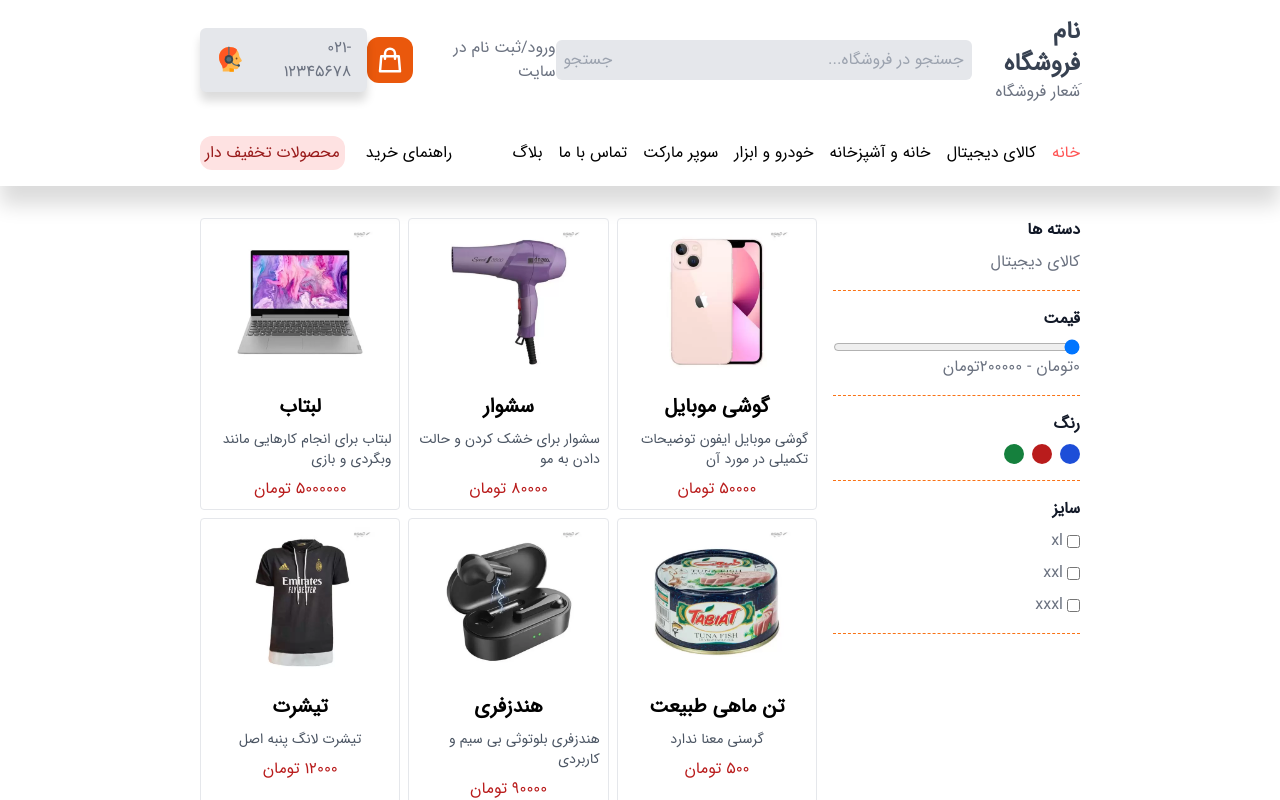
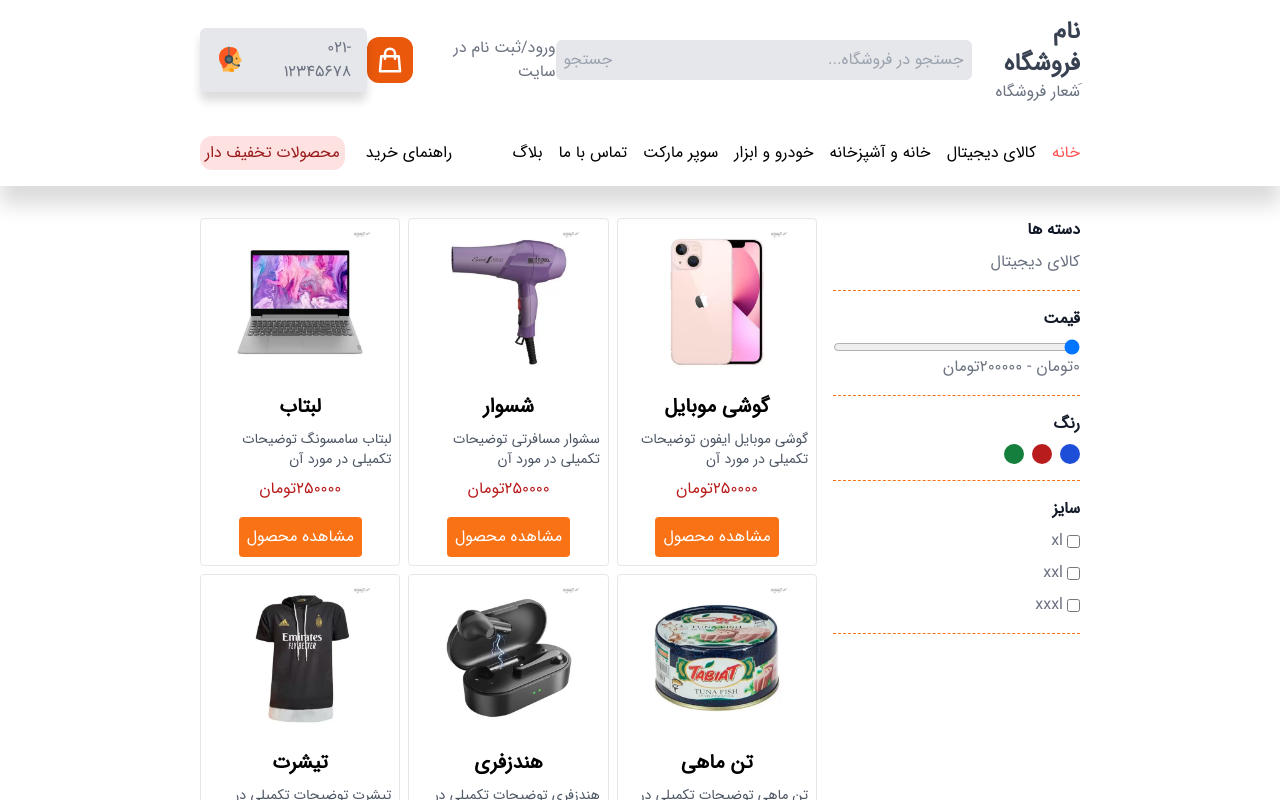
Before and after one commit to Niloofar-Palvaneh/shopWeb, a Next.js app: page /products in a window 1280 px wide. Shown: the top 800 px of the page. Built offline with nearby package versions, Linux system fonts and the light colour scheme.

Commit message:
create single product page

```diff
--- /dev/null
+++ b/src/pages/products/[id].js
@@ -0,0 +1,82 @@
+import { useRouter } from "next/router"
+import Image from "next/image";
+import { useEffect, useState } from "react";
+
+export default function SingleProduct() {
+    const [productDetails, setProductDetails] = useState({})
+    const productsArry = [
+        {
+            id: 1,
+            name: "گوشی موبایل ",
+            des: "گوشی موبایل ایفون توضیحات تکمیلی در مورد آن",
+            price: "250000",
+            img: "/imgs/goshi.webp"
+        },
+        {
+            id: 2,
+            name: "شسوار",
+            des: "سشوار  مسافرتی توضیحات تکمیلی در مورد آن",
+            price: "250000",
+            img: "/imgs/seshoar.webp"
+        },
+        {
+            id: 3,
+            name: "لبتاب",
+            des: "  لبتاب سامسونگ توضیحات تکمیلی در مورد آن",
+            price: "250000",
+            img: "/imgs/laptap.webp"
+        },
+        {
+            id: 4,
+            name: "تن ماهی",
+            des: "تن ماهی توضیحات تکمیلی در مورد آن",
+            price: "250000",
+            img: "/imgs/ton.webp"
+        },
+        {
+            id: 5,
+            name: "هندزفری",
+            des: "هندزفری توضیحات تکمیلی در مورد آن",
+            price: "250000",
+            img: "/imgs/handzfree.webp"
+        },
+        {
+            id: 6,
+            name: "تیشرت",
+            des: "تیشرت توضیحات تکمیلی در مورد آن",
+            price: "250000",
+            img: "/imgs/tshert.webp"
+        },
+    ]
+    const route = useRouter()
+
+    useEffect(() => {
+        setProductDetails(productsArry.find(pro => pro.id == route.query.id))
+    }, [])
+
+    console.log(productDetails);
+    return (
+        <>
+            <div className="px-[250px] sm:px-0 mt-12 mb-24 sm:mb-12 md:px-0">
+                <div className="flex gap-4 sm:flex-col sm:items-center sm:justify-center">
+                    <Image
+                        className="w-[40%]"
+                        src={productDetails.img} width={150} height={150} alt="product" />
+                    <div className="flex flex-col gap-8 sm:items-center sm:justify-center">
+                        <h1 className="text-3xl font-bold sm:text-xl">
+                            {productDetails.name}
+                        </h1>
+                        <p className="text-xl text-gray-600 sm:text-sm">
+                            {productDetails.des}
+                        </p>
+                    </div>
+                </div>
+                <div className="w-full flex items-end justify-end sm:justify-center sm:mt-8">
+                    <button className="bg-blue-500 text-white p-2 rounded hover:shadow">
+                        افزودن به سبد خرید
+                    </button>
+                </div>
+            </div>
+        </>
+    )
+}
--- a/src/pages/products/index.js
+++ b/src/pages/products/index.js
@@ -2,6 +2,50 @@ import Link from "next/link"
 import Image from "next/image"
 
 export default function Products() {
+    const productsArry = [
+        {
+            id: 1,
+            name: "گوشی موبایل ",
+            des: "گوشی موبایل ایفون توضیحات تکمیلی در مورد آن",
+            price: "250000",
+            img: "/imgs/goshi.webp"
+        },
+        {
+            id: 2,
+            name: "شسوار",
+            des: "سشوار  مسافرتی توضیحات تکمیلی در مورد آن",
+            price: "250000",
+            img: "/imgs/seshoar.webp"
+        },
+        {
+            id: 3,
+            name: "لبتاب",
+            des: "  لبتاب سامسونگ توضیحات تکمیلی در مورد آن",
+            price: "250000",
+            img: "/imgs/laptap.webp"
+        },
+        {
+            id: 4,
+            name: "تن ماهی",
+            des: "تن ماهی توضیحات تکمیلی در مورد آن",
+            price: "250000",
+            img: "/imgs/ton.webp"
+        },
+        {
+            id: 5,
+            name: "هندزفری",
+            des: "هندزفری توضیحات تکمیلی در مورد آن",
+            price: "250000",
+            img: "/imgs/handzfree.webp"
+        },
+        {
+            id: 6,
+            name: "تیشرت",
+            des: "تیشرت توضیحات تکمیلی در مورد آن",
+            price: "250000",
+            img: "/imgs/tshert.webp"
+        },
+    ]
 
     return (
         <>
@@ -61,102 +105,29 @@ export default function Products() {
                     </div>
                 </div>
                 <div className="grid grid-cols-3 md:grid-cols-2 sm:grid-cols-1 w-full gap-2 mr-4 mt-8 mb-8 sm:m-0 sm:mt-4">
+                    {
+                        productsArry.map(arry => (
                             <div className="border group overflow-hidden p-2 rounded flex flex-col items-center gap-4">
                                 <Image className="group-hover:scale-110 transition ease-in-out delay-150 duration-300 "
-                            src={"/imgs/goshi.webp"} width={150} height={150} alt="product" />
+                                    src={arry.img} width={150} height={150} alt="product" />
                                 <div className="flex flex-col gap-2 items-center justify-center">
                                     <h6 className="text-xl font-bold sm:text-sm">
-                                گوشی موبایل
+                                        {arry.name}
                                     </h6>
                                     <p className="text-gray-600 text-sm">
-                                گوشی موبایل ایفون توضیحات تکمیلی در مورد آن
+                                        {arry.des}
                                     </p>
                                     <span className="text-red-700">
-                                50000
+                                        {arry.price}
                                         تومان
                                     </span>
                                 </div>
+                                <Link className="bg-orange-500 text-white rounded p-2" href={`/products/${arry.id}`}>
+                                    مشاهده محصول
+                                </Link>
                             </div>
-                    <div className="border group overflow-hidden p-2 rounded flex flex-col items-center gap-4">
-                        <Image className="group-hover:scale-110 transition ease-in-out delay-150 duration-300 "
-                            src={"/imgs/seshoar.webp"} width={150} height={150} alt="product" />
-                        <div className="flex flex-col gap-2 items-center justify-center">
-                            <h6 className="text-xl font-bold  sm:text-sm">
-                                سشوار
-                            </h6>
-                            <p className="text-gray-600 text-sm">
-                                سشوار برای خشک کردن و حالت دادن به مو
-                            </p>
-                            <span className="text-red-700">
-                                80000
-                                تومان
-                            </span>
-                        </div>
-                    </div>
-                    <div className="border group overflow-hidden p-2 rounded flex flex-col items-center gap-4">
-                        <Image className="group-hover:scale-110 transition ease-in-out delay-150 duration-300 "
-                            src={"/imgs/laptap.webp"} width={150} height={150} alt="product" />
-                        <div className="flex flex-col gap-2 items-center justify-center">
-                            <h6 className="text-xl font-bold  sm:text-sm">
-                                لبتاب
-                            </h6>
-                            <p className="text-gray-600 text-sm">
-                                لبتاب برای انجام کارهایی مانند وبگردی و بازی
-                            </p>
-                            <span className="text-red-700">
-                                5000000
-                                تومان
-                            </span>
-                        </div>
-                    </div>
-                    <div className="border group overflow-hidden p-2 rounded flex flex-col items-center gap-4">
-                        <Image className="group-hover:scale-110 transition ease-in-out delay-150 duration-300 "
-                            src={"/imgs/ton.webp"} width={150} height={150} alt="product" />
-                        <div className="flex flex-col gap-2 items-center justify-center">
-                            <h6 className="text-xl font-bold  sm:text-sm">
-                                تن ماهی طبیعت
-                            </h6>
-                            <p className="text-gray-600 text-sm">
-                                گرسنی معنا ندارد
-                            </p>
-                            <span className="text-red-700">
-                                500
-                                تومان
-                            </span>
-                        </div>
-                    </div>
-                    <div className="border group overflow-hidden p-2 rounded flex flex-col items-center gap-4">
-                        <Image className="group-hover:scale-110 transition ease-in-out delay-150 duration-300 "
-                            src={"/imgs/handzfree.webp"} width={150} height={150} alt="product" />
-                        <div className="flex flex-col gap-2 items-center justify-center">
-                            <h6 className="text-xl font-bold  sm:text-sm">
-                                هندزفری
-                            </h6>
-                            <p className="text-gray-600 text-sm">
-                                هندزفری بلوتوثی بی سیم و کاربردی
-                            </p>
-                            <span className="text-red-700">
-                                90000
-                                تومان
-                            </span>
-                        </div>
-                    </div>
-                    <div className="border group overflow-hidden p-2 rounded flex flex-col items-center gap-4">
-                        <Image className="group-hover:scale-110 transition ease-in-out delay-150 duration-300 "
-                            src={"/imgs/tshert.webp"} width={150} height={150} alt="product" />
-                        <div className="flex flex-col gap-2 items-center justify-center">
-                            <h6 className="text-xl font-bold  sm:text-sm">
-                                تیشرت
-                            </h6>
-                            <p className="text-gray-600 text-sm">
-                                تیشرت لانگ پنبه اصل
-                            </p>
-                            <span className="text-red-700">
-                                12000
-                                تومان
-                            </span>
-                        </div>
-                    </div>
+                        ))
+                    }
                 </div>
             </div>
         </>
```
Lines whose indentation alone changed are shown as unchanged.
